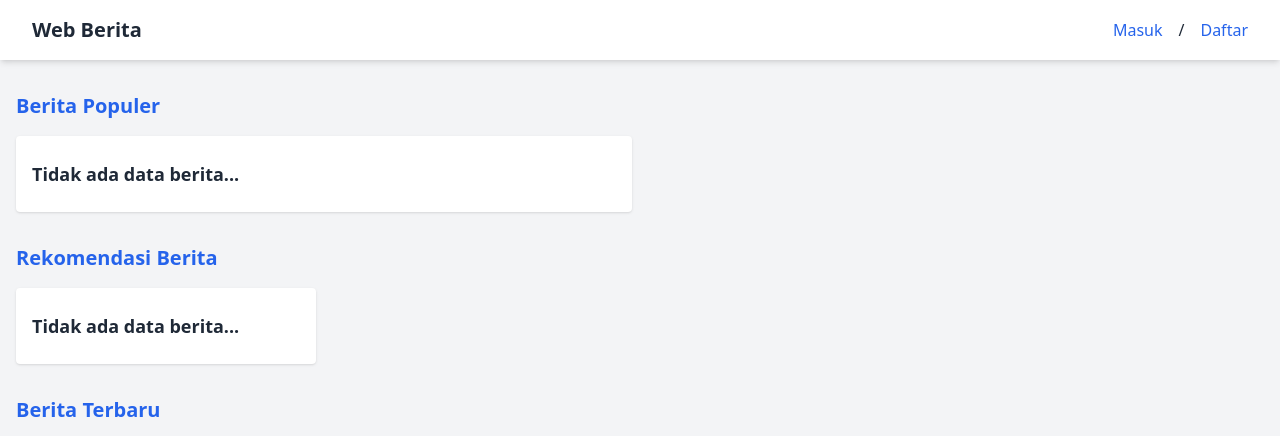
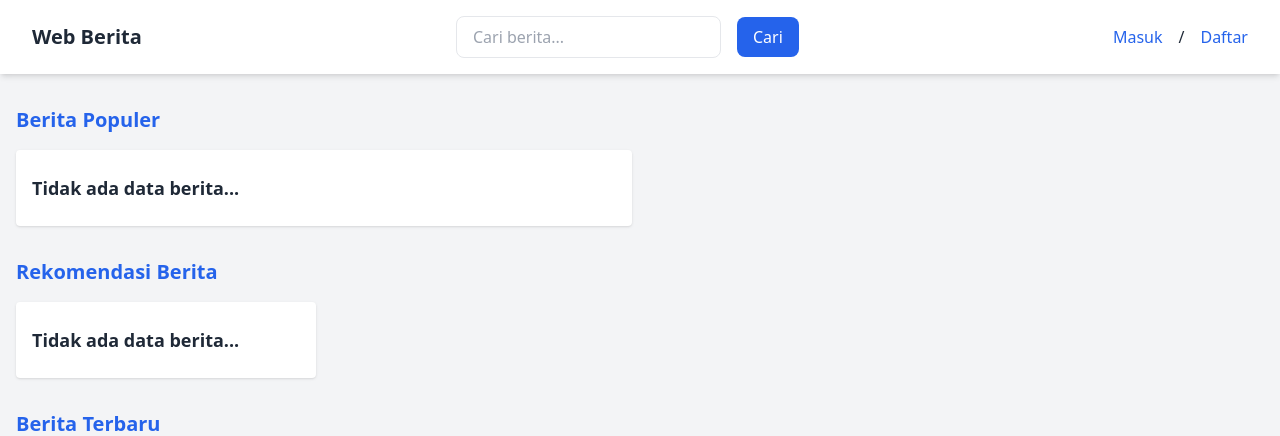
Before and after one commit to yayayapluto/tugas-web-berita, a PHP site: page /web_berita in a window 1280 px wide. Shown: the top 436 px of the page. Run offline with PHP 8.4, Linux system fonts and the light colour scheme; data that the repository does not hold is empty; some libraries are stand-ins or nearby versions.

Commit message:
feat: search bar

```diff
--- a/auth/keluar.php
+++ b/auth/keluar.php
@@ -32,7 +32,7 @@ if (!isset($_SESSION['data_pengguna'])) {
 
       <div class="flex justify-end space-x-4 mt-4">
         <a href="/web_berita/pengguna" class="px-3 py-2 text-center text-gray-500 hover:text-gray-700 rounded-md border border-gray-300">Batal</a>
-        <a href="/web_berita/handler/keluar" class="px-3 py-2 text-center text-red-500 hover:text-red-600 rounded-md bg-red-100 border border-red-200">Keluar</a>
+        <a href="/web_berita/handler/keluar" class="px-3 py-2 bg-red-500 hover:bg-red-600 text-white py-2 px-4 rounded-lg shadow-md focus:outline-none">Keluar</a>
       </div>
     </div>
   </section>
--- a/components/berita/beritaPopuler.php
+++ b/components/berita/beritaPopuler.php
@@ -8,8 +8,7 @@
                     <img src="<?= $berita['url_gambar'] ?>"
                         class="w-full h-48 object-cover rounded-t-lg " alt="<?= "Gambar untuk judul: " . str_replace("-"," ",$berita['judul'])?>">
                     <div class="px-4 py-2">
-                        <h3 class="text-lg font-bold mb-2 text-ellipsis text-nowrap overflow-hidden lg:w-full"><?= str_replace("-"," ",$berita['judul'])?></h3>
-                        <p class="text-gray-700 mb-2 text-ellipsis text-nowrap overflow-hidden w-20  lg:w-72"><?= $berita['deskripsi'] ?></p>
+                        <h3 class="text-lg font-bold mt-2 mb-3 text-ellipsis text-nowrap overflow-hidden lg:w-full"><?= str_replace("-"," ",$berita['judul'])?></h3>
                         <div class="flex justify-between items-center">
                             <p class="text-sm text-gray-500">Dibuat oleh <?= $berita['penulis'] ?> - <?= $berita['waktu_dibuat'] ?></p>
                             <a href="/web_berita/baca/<?= $berita['judul']?>" class="py-2 px-4 bg-blue-600 rounded-sm text-white hover:shadow-lg shadow-md">Selengkapnya</a>
--- a/components/berita/beritaRekomendasi.php
+++ b/components/berita/beritaRekomendasi.php
@@ -8,8 +8,7 @@
                     <img src="<?= $berita['url_gambar'] ?>"
                         class="w-full h-36 object-cover rounded-lg mb-2" alt="<?= "Gambar untuk judul: " . str_replace("-"," ",$berita['judul'])?>">
                     <div class="px-4 py-2">
-                        <h4 class="text-md font-bold mb-2 text-ellipsis text-nowrap overflow-hidden lg:w-full"><?= str_replace("-"," ",$berita['judul'])?></h4>
-                        <p class="text-gray-700 text-sm mb-4 text-ellipsis text-nowrap overflow-hidden w-20  lg:w-72"><?= $berita['deskripsi']?></p>
+                        <h4 class="text-md font-bold mb-4 text-ellipsis text-nowrap overflow-hidden lg:w-full"><?= str_replace("-"," ",$berita['judul'])?></h4>
                         <a href="/web_berita/baca/<?= $berita['judul']?>" class="py-2 px-3 bg-blue-600 rounded-sm text-white hover:shadow-lg shadow-md mt-2">Selengkapnya</a>
                     </div>
                 </div>
--- a/components/berita/beritaTerbaru.php
+++ b/components/berita/beritaTerbaru.php
@@ -7,8 +7,7 @@
               <div class="flex items-center p-4 bg-white rounded shadow hover:shadow-md">
                 <img src="<?= $berita['url_gambar'] ?>" class="w-48 h-24 object-cover rounded-lg mr-4" alt="<?= "Gambar untuk judul: " . str_replace("-"," ",$berita['judul'])?>">
                 <div class="flex-grow">
-                  <h4 class="text-md font-bold mb-1 text-ellipsis text-nowrap overflow-hidden w-40 lg:w-96"><?= str_replace("-"," ",$berita['judul'])?></h4>
-                  <p class="text-gray-700 text-sm mb-2 text-ellipsis text-nowrap overflow-hidden w-20  lg:w-64"><?= $berita['deskripsi'] ?></p>
+                  <h4 class="text-md font-bold mb-3 text-ellipsis text-nowrap overflow-hidden w-40 lg:w-96"><?= str_replace("-"," ",$berita['judul'])?></h4>
                   <a href="/web_berita/baca/<?= $berita['judul']?>" class="py-1 px-3 bg-blue-600 rounded-sm text-white hover:shadow-lg shadow-md">Selengkapnya</a>
                 </div>
               </div>
--- a/controller/beritaController.php
+++ b/controller/beritaController.php
@@ -90,7 +90,7 @@ class BeritaController extends Koneksi {
         berita.deskripsi
         FROM berita
         INNER JOIN pengguna ON berita.penulis = pengguna.id
-        WHERE judul = :judul ";
+        WHERE judul LIKE :judul ";
         $stmt = $this->pdo->prepare($query);
         $stmt->bindParam(':judul', $judul);
 
--- a/private/halaman_pengguna.php
+++ b/private/halaman_pengguna.php
@@ -31,7 +31,7 @@ $daftar_berita = $Berita->tampilkan_berita_berdasarkan_penulis($pengguna['id']);
 <body class="bg-gray-100 text-gray-800 max-h-screen">
   <div class="sticky top-0">
     <nav class="bg-white shadow-md py-4 px-8 flex justify-between items-center">
-      <h1 class="text-xl font-bold text-gray-800">Web Berita</h1>
+    <a class="text-xl font-bold text-gray-800" href="/web_berita">Web Berita</a>
       <div class="flex items-center space-x-4">
         <a href="/web_berita" class="text-blue-700 hover:text-blue-800">Beranda</a>
       </div>
--- a/public/berita.php
+++ b/public/berita.php
@@ -5,6 +5,8 @@ require_once ("./controller/sukaController.php");
 $Berita = new BeritaController();
 $Komentar = new KomentarController();
 $Suka = new SukaController();
+
+$judul_berita = str_replace("%20","-", $judul_berita);
 
 $berita = $Berita->tampilkan_berita($judul_berita);
 session_start();
@@ -25,7 +27,7 @@ session_start();
 <body class="bg-gray-100 text-gray-800">
   <div class="sticky top-0">
     <nav class="bg-white shadow-md py-4 px-8 flex justify-between items-center">
-      <h1 class="text-xl font-bold text-gray-800">Web Berita</h1>
+    <a class="text-xl font-bold text-gray-800" href="/web_berita">Web Berita</a>
       <div class="flex items-center space-x-4">
         <?php
         if (isset($_SESSION['data_pengguna'])) {
--- a/public/index.php
+++ b/public/index.php
@@ -15,7 +15,11 @@ $Berita = new BeritaController();
 <body class="bg-gray-100 text-gray-800 min-h-screen">
   <div class="sticky top-0">
     <nav class="bg-white shadow-md py-4 px-8 flex justify-between items-center">
-      <h1 class="text-xl font-bold text-gray-800">Web Berita</h1>
+      <a class="text-xl font-bold text-gray-800" href="/web_berita">Web Berita</a>
+      <div class="flex items-center space-x-4">
+        <input id="searchQuery" type="text" class="border rounded-lg px-4 py-2" placeholder="Cari berita...">
+        <button onclick="searchNews()" class="bg-blue-600 text-white px-4 py-2 rounded-lg hover:bg-blue-800">Cari</button>
+      </div>
       <div class="flex items-center space-x-4">
         <?php
           if (isset($_SESSION['data_pengguna'])) {
@@ -38,5 +42,14 @@ $Berita = new BeritaController();
     <?php include("./components/berita/beritaTerbaru.php") ?>
   </main>
     <?php include("./components/footer.php") ?>
+
+  <script>
+    function searchNews() {
+      const query = document.getElementById('searchQuery').value;
+      if (query) {
+        window.location.href = `/web_berita/baca/${query}`;
+      }
+    }
+  </script>
 </body>
 </html>
```
Also changed, not shown: media/222.png (added), media/RobloxScreenShot20231227_193209545.png (added), media/Screenshot 2023-07-17 192149.png (added), media/Screenshot 2023-08-05 193920.png (added).
